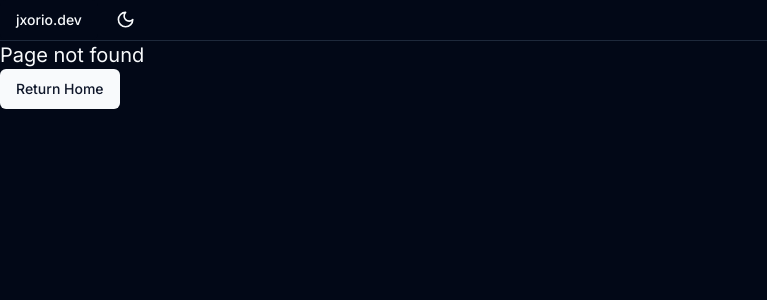
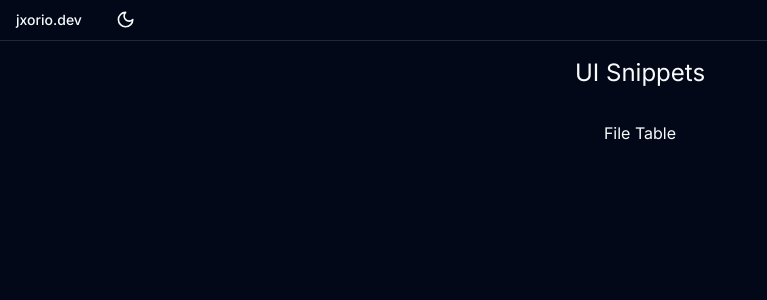
Before and after one commit to joshtenorio/joshtenorio.github.io, a Next.js app: page /ui in a window 1280 px wide. Before the commit this address had no page. Shown: the top 300 px of the page, without its empty margins (0-767 px from the left). Built offline with nearby package versions, Linux system fonts and the light colour scheme.

Commit message:
testing dev env on linux

```diff
--- /dev/null
+++ b/app/ui/page.tsx
@@ -0,0 +1,10 @@
+function Page() {
+  return (
+    <div>
+      <div className="text-2xl text-center py-4">UI Snippets</div>
+      <div className="text-center py-4">File Table</div>
+    </div>
+  );
+}
+
+export default Page;
```
Also changed, not shown: 1 other file (tests, documents, lock files or other folders).
